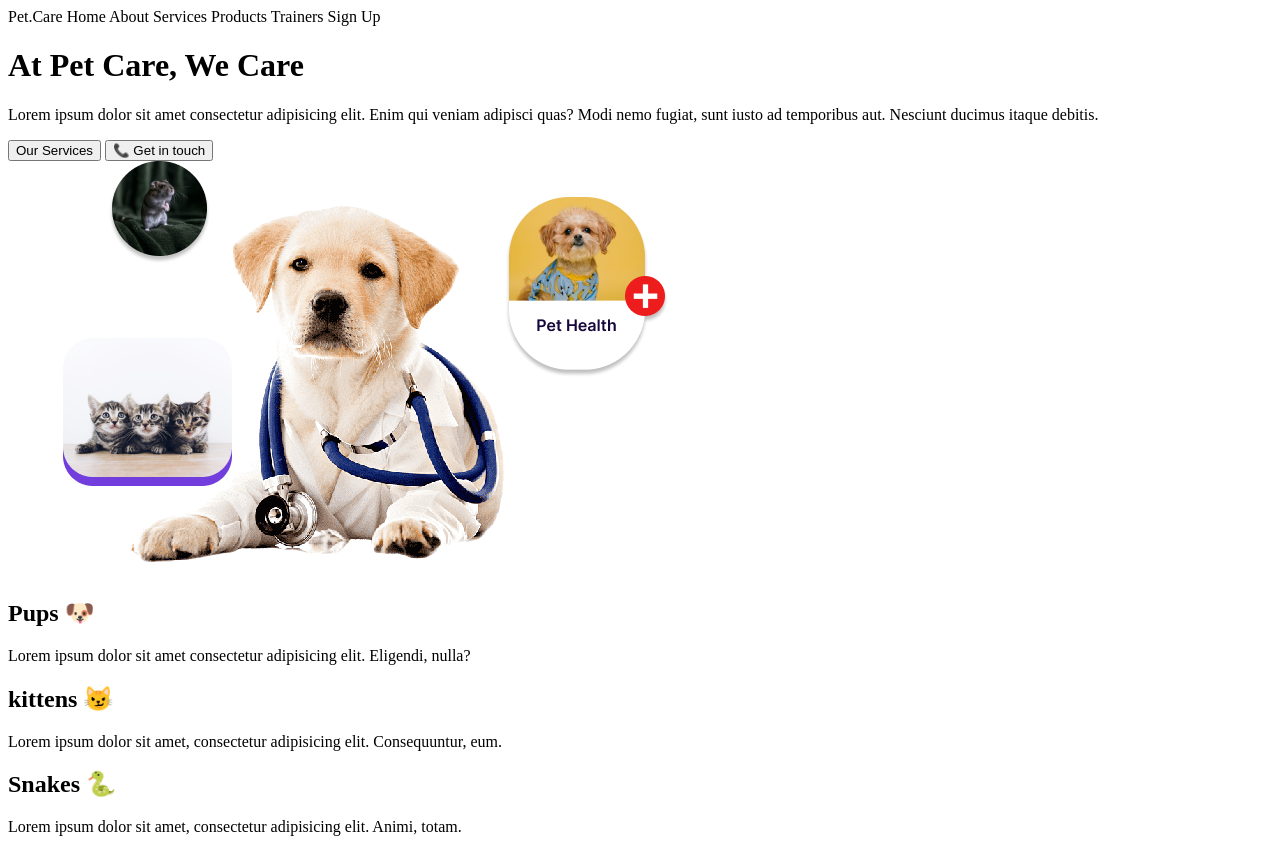
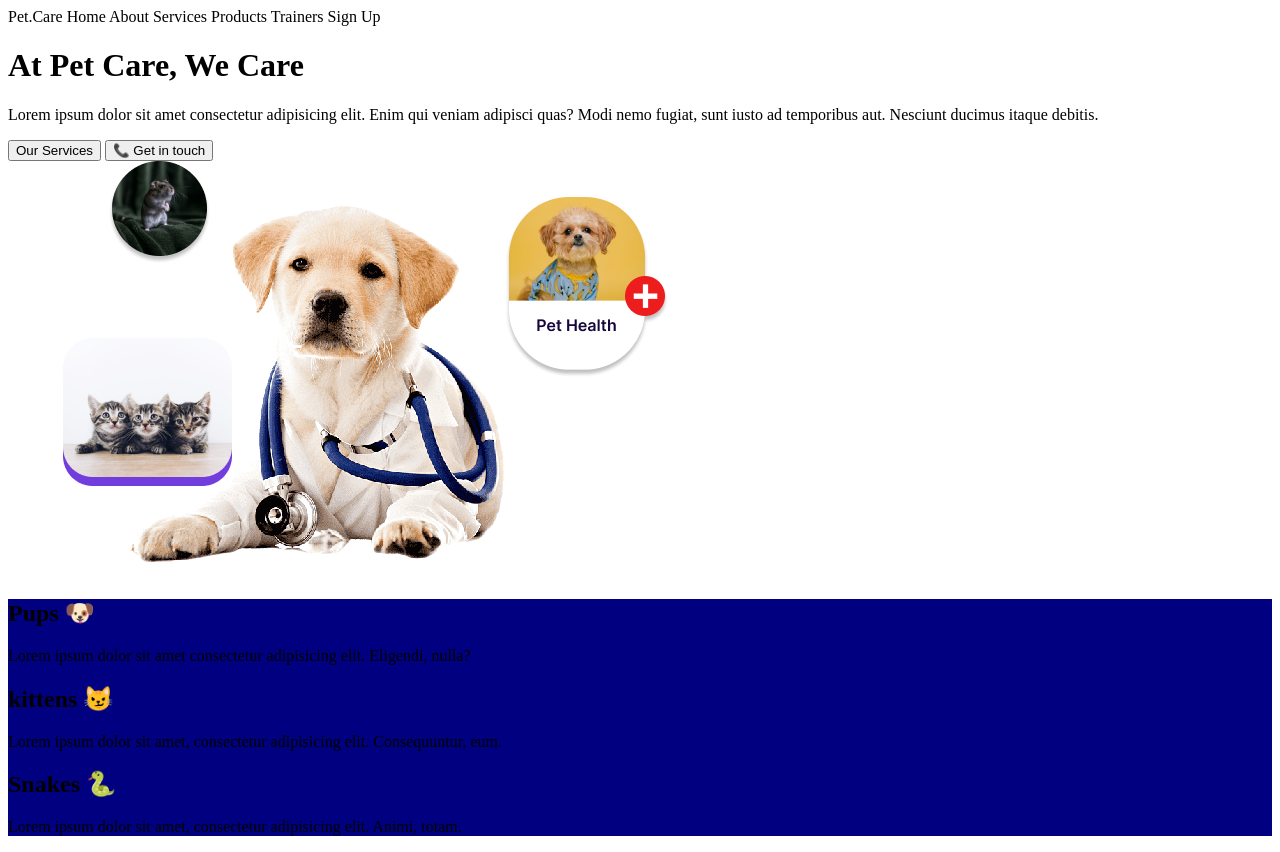
Before and after one commit to MayhemK/pet, a plain HTML site: page index.html in a window 1280 px wide. Drawn offline with Linux system fonts and the light colour scheme.

Commit message:
added style sheet

```diff
--- a/index.html
+++ b/index.html
@@ -4,6 +4,7 @@
 <head>
   <meta charset="UTF-8">
   <meta name="viewport" content="width=device-width, initial-scale=1.0">
+  <link rel="stylesheet" href="style.css">
   <!-- NOTE control / to leave comments -->
   <title>Pet Care</title>
 </head>
--- /dev/null
+++ b/style.css
@@ -0,0 +1,3 @@
+footer {
+  background-color: navy;
+}
```
